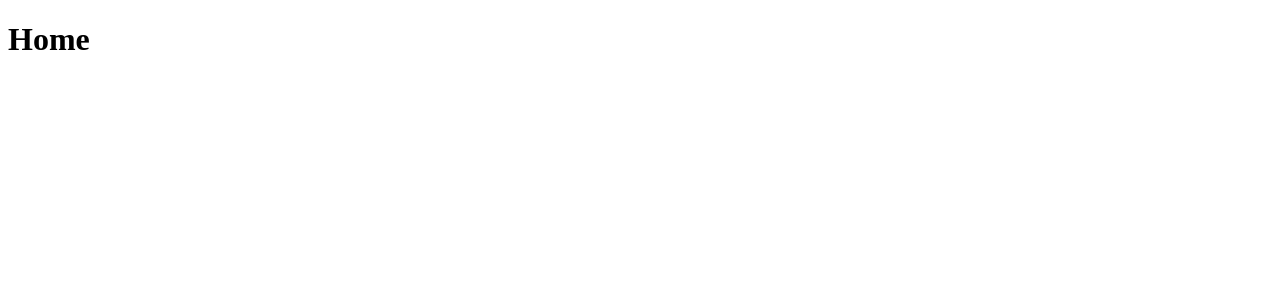
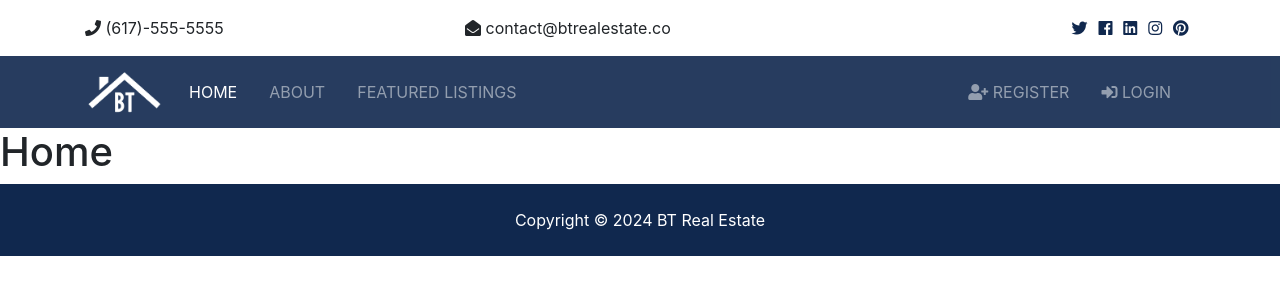
Before and after one commit to jjosephd/btre_project, a Django app: page / in a window 1280 px wide. Before the commit the part shown is almost empty. Shown: the top 300 px of the page. Run offline with Django 4.2, Linux system fonts and the light colour scheme; some libraries are stand-ins or nearby versions.

Commit message:
bootstrap base theme added.

```diff
--- a/templates/base.html
+++ b/templates/base.html
@@ -13,14 +13,112 @@
  See the License for the specific language governing permissions and
  limitations under the License.
 -->
+{% load static %}
 <!DOCTYPE html>
 <html lang="en">
   <head>
     <meta charset="UTF-8" />
     <meta name="viewport" content="width=device-width, initial-scale=1.0" />
+    <!-- Font Awesome -->
+    <link rel="stylesheet" href="{%static 'css/all.css' %}" />
+    <!-- Bootstrap -->
+    <link rel="stylesheet" href="{%static 'css/bootstrap.css' %}" />
+    <!-- Custom -->
+    <link rel="stylesheet" href="{% static 'css/style.css' %}" />
+    <!-- Lightbox -->
+    <link rel="stylesheet" href="{% static 'css/lightbox.min.css' %}" />
     <title>BT Real Estate</title>
   </head>
   <body>
+    <!-- Top Bar -->
+    <section id="top-bar" class="p-3">
+      <div class="container">
+        <div class="row">
+          <div class="col-md-4">
+            <i class="fas fa-phone"></i> (617)-555-5555
+          </div>
+          <div class="col-md-4">
+            <i class="fas fa-envelope-open"></i> contact@btrealestate.co
+          </div>
+          <div class="col-md-4">
+            <div class="social text-right">
+              <a href="#">
+                <i class="fab fa-twitter"></i>
+              </a>
+              <a href="#">
+                <i class="fab fa-facebook"></i>
+              </a>
+              <a href="#">
+                <i class="fab fa-linkedin"></i>
+              </a>
+              <a href="#">
+                <i class="fab fa-instagram"></i>
+              </a>
+              <a href="#">
+                <i class="fab fa-pinterest"></i>
+              </a>
+            </div>
+          </div>
+        </div>
+      </div>
+    </section>
+
+    <!-- Navbar -->
+    <nav class="navbar navbar-expand-lg navbar-dark bg-primary sticky-top">
+      <div class="container">
+        <a class="navbar-brand" href="index.html">
+          <img src="assets/img/logo.png" class="logo" alt="" />
+        </a>
+        <button
+          class="navbar-toggler"
+          type="button"
+          data-toggle="collapse"
+          data-target="#navbarNavAltMarkup"
+        >
+          <span class="navbar-toggler-icon"></span>
+        </button>
+        <div class="collapse navbar-collapse" id="navbarNavAltMarkup">
+          <ul class="navbar-nav">
+            <li class="nav-item active mr-3">
+              <a class="nav-link" href="index.html">Home</a>
+            </li>
+            <li class="nav-item mr-3">
+              <a class="nav-link" href="about.html">About</a>
+            </li>
+            <li class="nav-item mr-3">
+              <a class="nav-link" href="listings.html">Featured Listings</a>
+            </li>
+          </ul>
+
+          <ul class="navbar-nav ml-auto">
+            <li class="nav-item mr-3">
+              <a class="nav-link" href="register.html">
+                <i class="fas fa-user-plus"></i> Register</a
+              >
+            </li>
+            <li class="nav-item mr-3">
+              <a class="nav-link" href="login.html">
+                <i class="fas fa-sign-in-alt"></i>
+
+                Login</a
+              >
+            </li>
+          </ul>
+        </div>
+      </div>
+    </nav>
+
     {% block content %}{% endblock %}
+
+    <!-- Footer -->
+    <footer id="main-footer" class="py-4 bg-primary text-white text-center">
+      Copyright &copy;
+      <span class="year"></span> BT Real Estate
+    </footer>
+
+    <script src="{% static 'js/jquery-3.3.1.min.js' %}"></script>
+    <script src="{% static 'js/bootstrap.bundle.min.js' %}"></script>
+    <script src="{% static 'js/lightbox.min.js' %}"></script>
+    <script src="{% static 'js/main.js' %}"></script>
   </body>
 </html>
```
